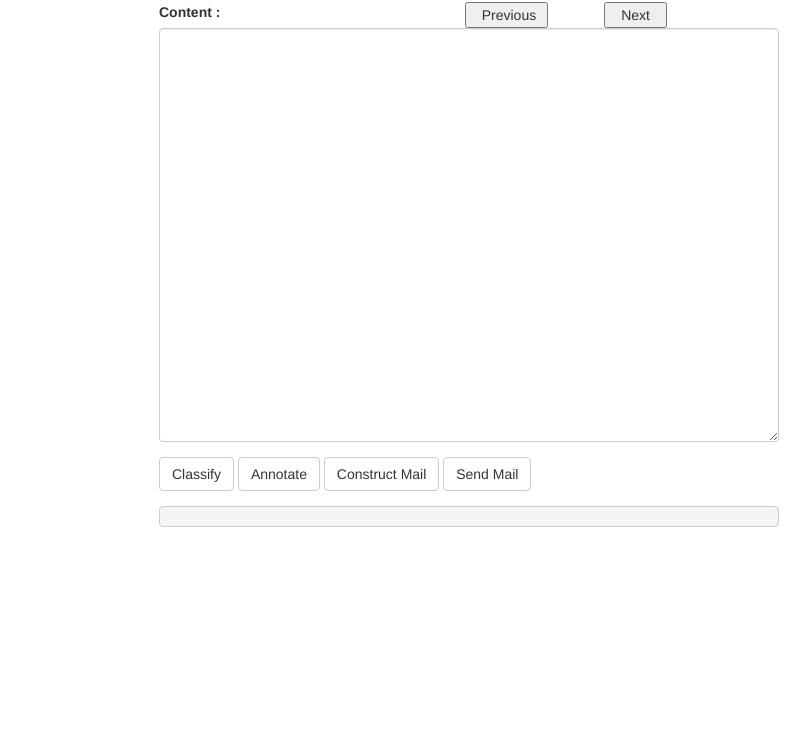
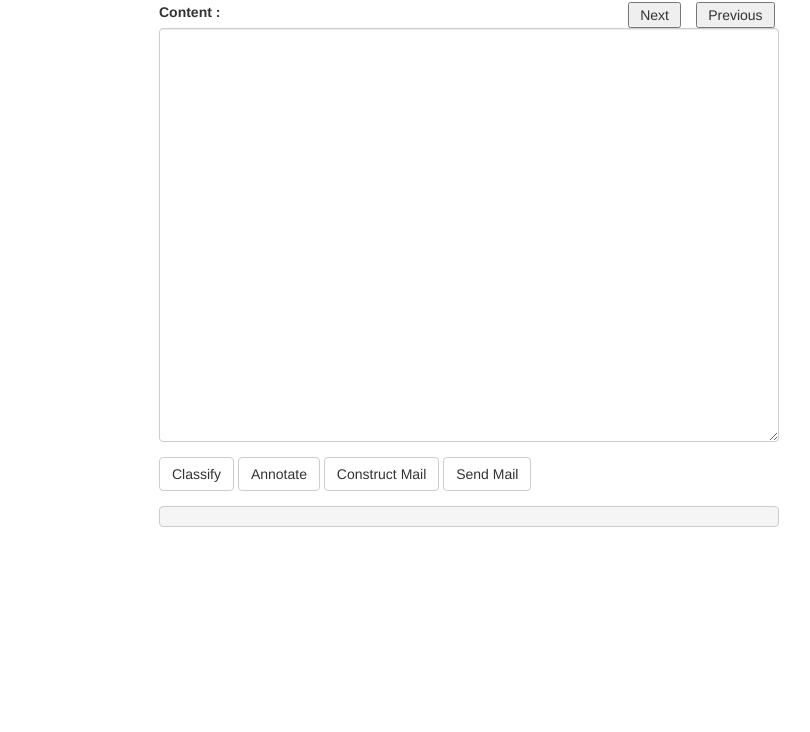
Before and after one commit to insurancecognitive1/emailaccess, a website: page ui/entity.html in a window 1280 px wide. Shown: the part 68-800 px from the top of the page, without its empty margins (236-1046 px from the left). Drawn offline with nearby package versions, Linux system fonts and the light colour scheme; no server answers.

Commit message:
Updated padding

```diff
--- a/ui/css/estyle.css
+++ b/ui/css/estyle.css
@@ -81,19 +81,19 @@ pre {
 }
 
 .nextbtn{
-    padding-right: 15px;
-    padding-left: 15px;
+    padding-right: 10px;
+    padding-left: 10px;
     float: right;
-    margin-left: 0%;
+    margin-left: 8%;
     margin-top: 0em;
-    margin-right: 8em;
+    margin-right: 7em;
 }
 
 .previousbtn{
     padding-right: 10px;
-    padding-left: 15px;
+    padding-left: 10px;
     float: right;
     margin-left: 0%;
     margin-top: 0em;
-    margin-right: 4em;
+    margin-right: -14em;
 }
```
